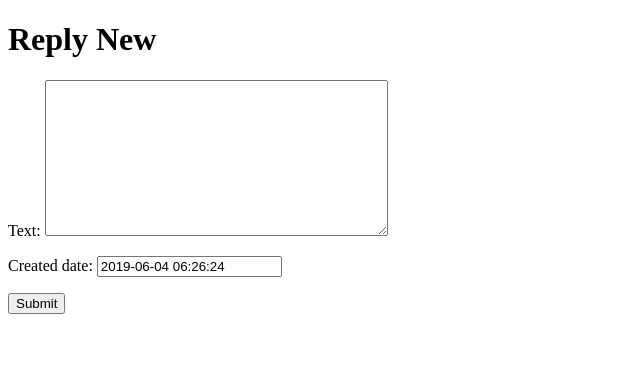
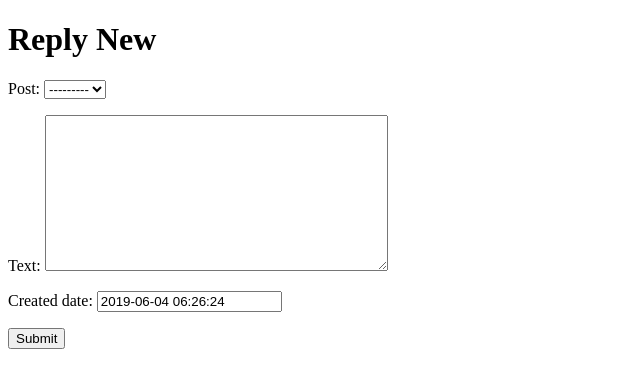
Before and after one commit to Asmin75/MyProject, a Django app: page /reply-new/ in a window 1280 px wide. Shown: the top 388 px of the page, without its empty margins (0-640 px from the left). Run offline with Django 3.2, Linux system fonts and the light colour scheme; data that the repository does not hold is empty.

Commit message:
replies for post added using foreign key

```diff
--- a/myapp/templates/myapp/reply_list.html
+++ b/myapp/templates/myapp/reply_list.html
@@ -20,7 +20,7 @@
 </tr>
 </thead>
 <tbody>
-{% for reply in object_list %}
+{% for replies in object_list %}
 <tr>
     <td>{{ replies.post }}</td>
     <td>{{ replies.text }}</td>
--- a/myapp/views.py
+++ b/myapp/views.py
@@ -77,17 +77,17 @@ class PostList(ListView):
 
     def get(self, request):
         post_list = Post.objects.all()
-        # page = request.GET.get('page', 1)
-        #
-        # paginator = Paginator(post_list, 5)
-        # try:
-        #     post = paginator.page(page)
-        # except PageNotAnInteger:
-        #     post = paginator.page(1)
-        # except EmptyPage:
-        #     post =paginator.page(paginator.num_pages)
-        #
-        return render(request, 'myapp/post_list.html', {'post_list': post_list})
+        page = request.GET.get('page', 1)
+
+        paginator = Paginator(post_list, 5)
+        try:
+            post = paginator.page(page)
+        except PageNotAnInteger:
+            post = paginator.page(1)
+        except EmptyPage:
+            post =paginator.page(paginator.num_pages)
+
+        return render(request, 'myapp/post_list.html', {'post_list': post})
 
 
 class PostDetail(DetailView):
@@ -126,21 +126,21 @@ class ReplyDetail(DetailView):
 
 
 class ReplyCreate(CreateView):
-    model = Post
+    model = Replies
     fields = ['post', 'text', 'created_date']
     template_name = 'myapp/reply_new.html'
     success_url = reverse_lazy('myapp:reply_list')
 
 
 class ReplyUpdate(UpdateView):
-    model = Post
+    model = Replies
     fields = ['post', 'text']
     template_name = 'myapp/reply_edit.html'
     success_url = reverse_lazy('myapp:reply_list')
 
 
 class ReplyDelete(DeleteView):
-    model = Post
+    model = Replies
     template_name = 'myapp/reply_delete.html'
     success_url = reverse_lazy('myapp:reply_list')
 
```
